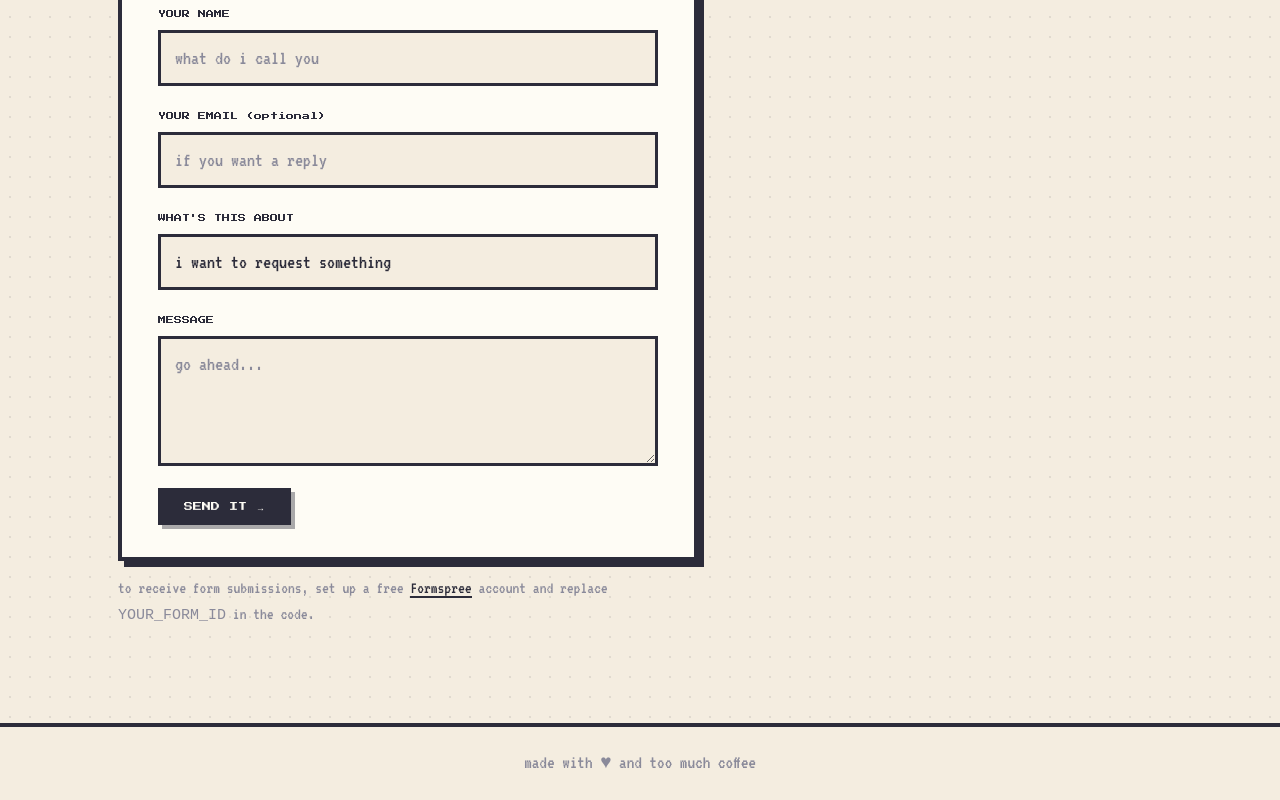
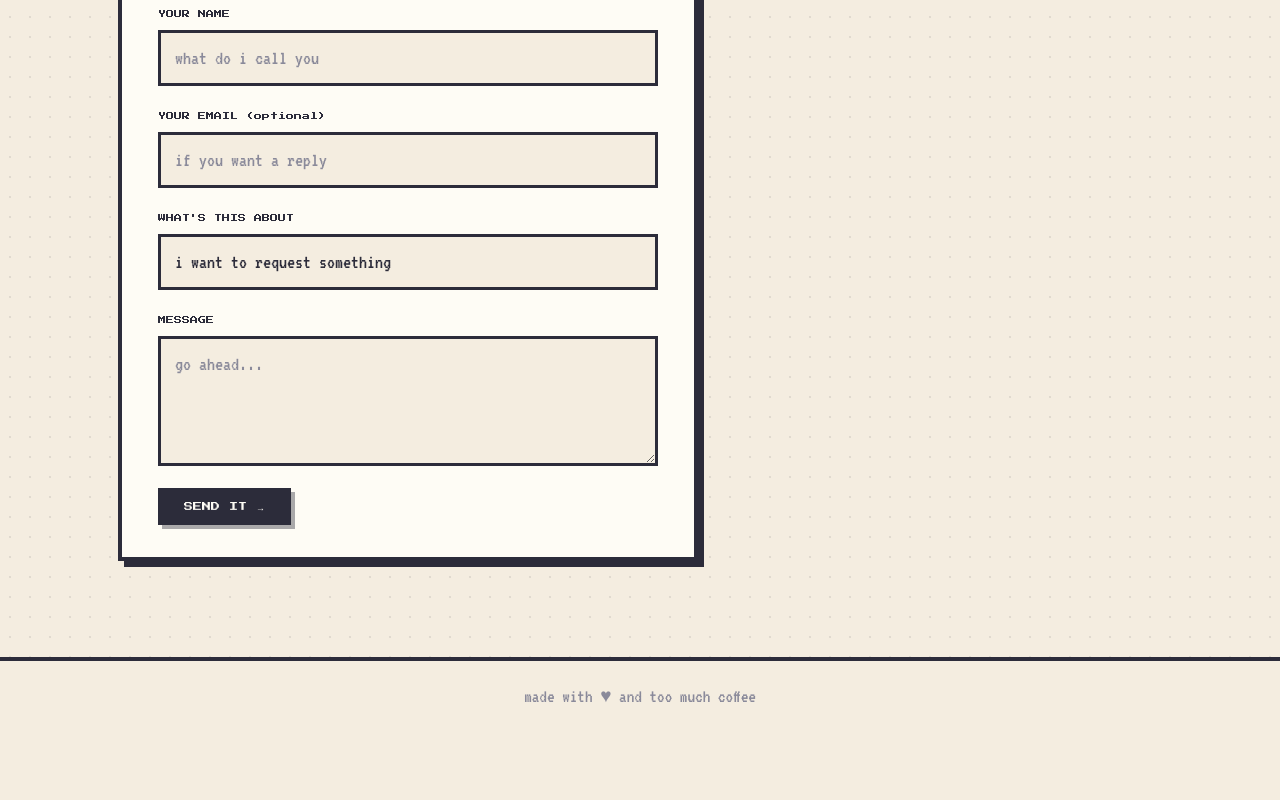
Before and after one commit to BenjuiceMcJuice/Benjuicey-apps, a Next.js app: page /contact in a window 1280 px wide. Shown: the part 433-1233 px from the top of the page. After the commit the page ends 1167 px from the top, so only its background shows below. Built offline with nearby package versions, Linux system fonts and the light colour scheme.

Commit message:
Remove Formspree setup note from contact page UI

```diff
--- a/app/contact/page.tsx
+++ b/app/contact/page.tsx
@@ -81,18 +81,6 @@ export default function Contact() {
           </button>
         </form>
 
-        <p className="form-note retro-font">
-          to receive form submissions, set up a free{' '}
-          <a
-            href="https://formspree.io"
-            target="_blank"
-            rel="noopener noreferrer"
-            style={{ color: 'var(--color-dark)', borderBottom: '2px solid currentColor' }}
-          >
-            Formspree
-          </a>{' '}
-          account and replace <code style={{ fontFamily: 'monospace', fontSize: '15px' }}>YOUR_FORM_ID</code> in the code.
-        </p>
       </div>
     </main>
   )
```
